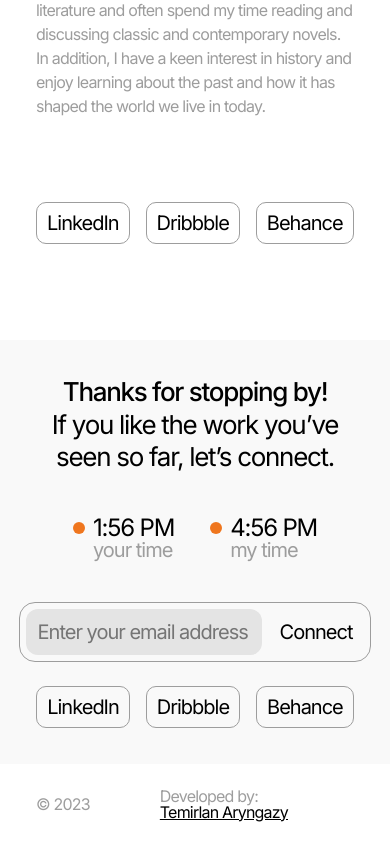
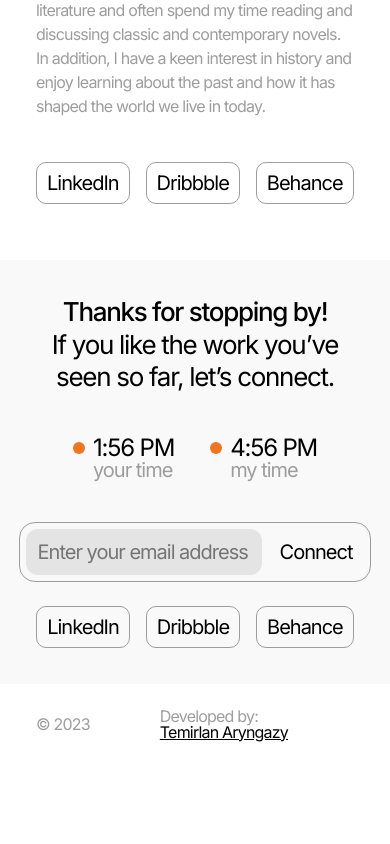
Before and after one commit to cascadetile/yasch, a React (Create React App) app: page /resume in a window 390 px wide. Shown: the part 2398-3242 px from the top of the page. After the commit the page ends 3162 px from the top, so only its background shows below. Built offline with nearby package versions, Linux system fonts and the light colour scheme.

Commit message:
fix: resume links paddings on adaptives

```diff
--- a/src/components/Resume/style.css
+++ b/src/components/Resume/style.css
@@ -113,7 +113,7 @@
     margin-top: 60px;
   }
   .resume__links {
-    margin-top: 64px;
+    margin-top: 36px;
     margin-bottom: 96px;
   }
   .resume__star-large {
@@ -153,6 +153,10 @@
   .resume__groups {
     margin-top: 44px;
   }
+  .resume__links {
+    margin-top: 24px;
+    margin-bottom: 56px;
+  }
   .resume__star-medium {
     top: -112px;
     right: -392px;
```
